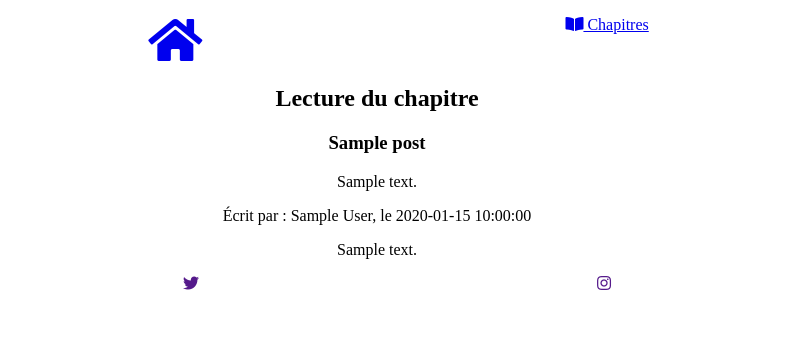
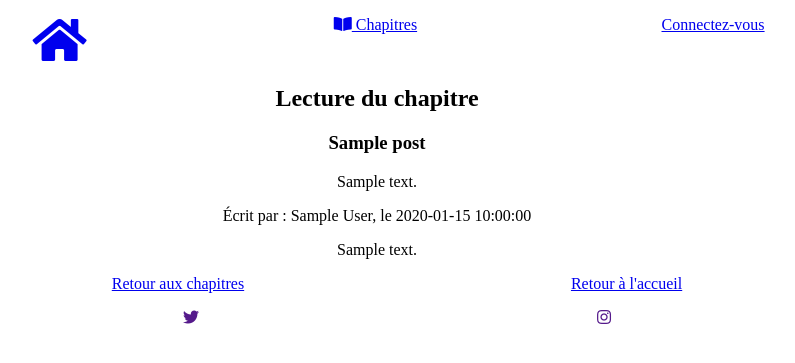
Before and after one commit to TimSeg/projet4_blog_OC, a PHP site: template src/View/fullpost.twig in a window 1280 px wide. Shown: the top 363 px of the page, without its empty margins (263-1058 px from the left). Run offline with PHP 8.4, Linux system fonts and the light colour scheme; the template is opened without the code that fills it: most values are stand-ins (such as "Sample title", 1, 10 or a date in 2020); some libraries are stand-ins or nearby versions.

Commit message:
improvments for navigation

```diff
--- a/src/View/fullpost.twig
+++ b/src/View/fullpost.twig
@@ -21,4 +21,13 @@
 
     {% endfor %}
 
+
+
+    <nav>
+        <ul>
+            <li><a href="{{ url('post') }}">Retour aux chapitres</a></li>
+            <li><a href="{{ url('home') }}">Retour à l'accueil</a></li>
+        </ul>
+    </nav>
+
 {% endblock %}
--- a/src/View/layout/navbar.twig
+++ b/src/View/layout/navbar.twig
@@ -9,10 +9,12 @@
         </li>
 
         <li>
-            <a href= "{{ url('post') }}" title="Tout les chapitres"><i class="fas fa-book-open"></i> Chapitres</a>
+            <a href= "{{ url('post') }}" title="Tous les chapitres"><i class="fas fa-book-open"></i> Chapitres</a>
         </li>
 
-
+            <li>
+                <a href= "{{ url('connection') }}" title="Connexion"><i class=""></i> Connectez-vous </a>
+            </li>
         {% endblock %}
 
     </ul>
```
Also changed, not shown: README.md.
